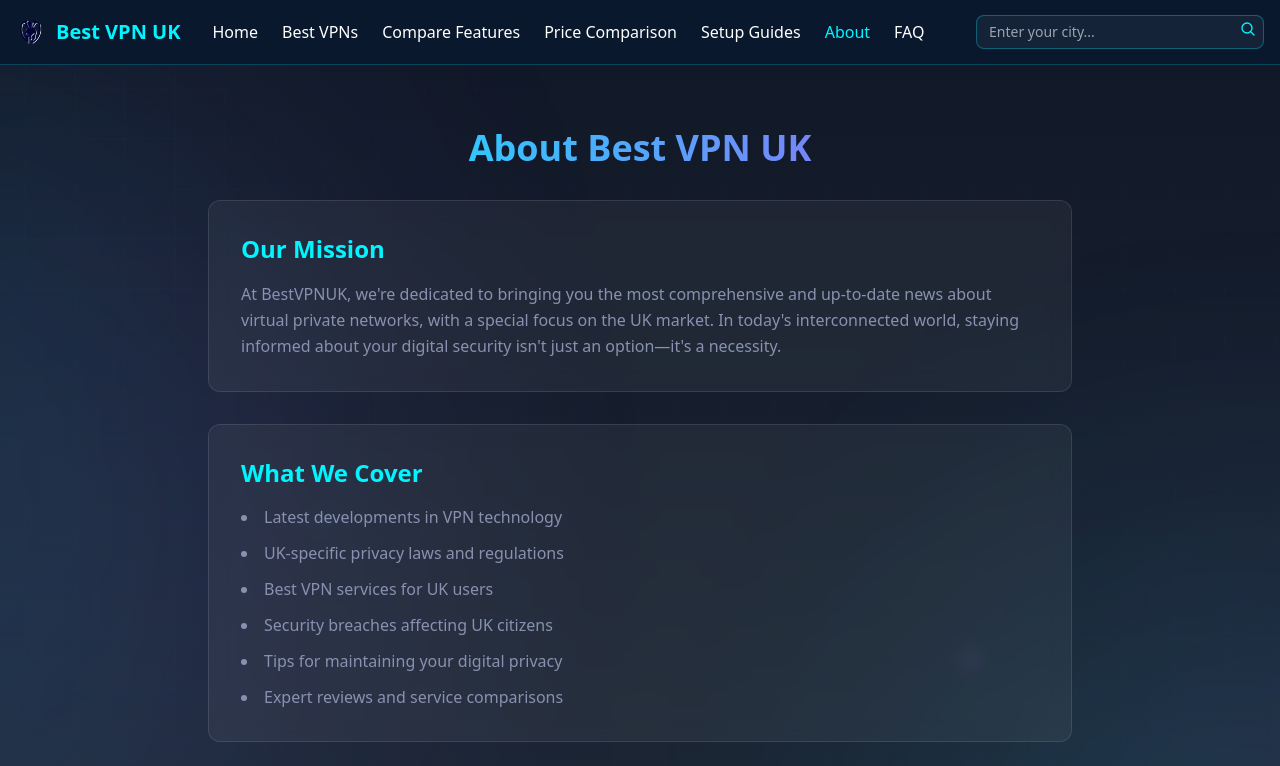
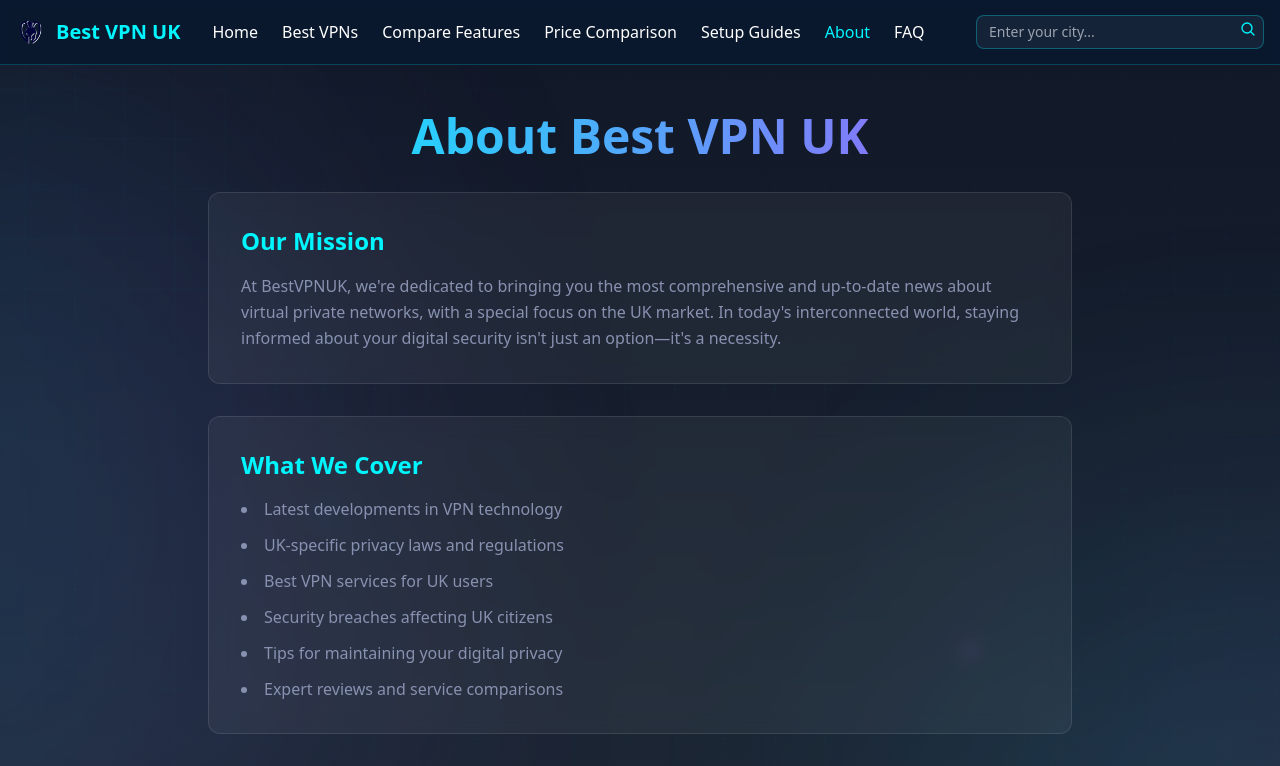
Before and after one commit to GergulasBalint/bestvpn, a React (Vite) app: page /about in a window 1280 px wide. Shown: the top 766 px of the page. Built offline with nearby package versions, Linux system fonts and the light colour scheme.

Commit message:
about us remake

```diff
--- a/src/pages/About.tsx
+++ b/src/pages/About.tsx
@@ -7,15 +7,15 @@ const About: FC = () => {
   return (
     <>
       <Helmet>
-        <title>About Us - Best VPN UK</title>
-        <meta name="description" content="Learn about our mission to help UK users find the perfect VPN service. Independent reviews and expert analysis." />
+        <title>About Best VPN UK</title>
+        <meta name="description" content="Learn about our mission to help UK users find the best VPN services through comprehensive comparisons and expert analysis." />
       </Helmet>
 
       <div className="min-h-screen bg-gradient-to-b from-gray-900 via-gray-800 to-gray-900 relative text-white">
         <CyberBackground />
-        <div className="relative z-10">
-          <main className="max-w-4xl mx-auto px-4 py-16">
-            <h1 className="text-4xl font-bold mb-8 bg-gradient-to-r from-cyber-blue to-purple-500 text-transparent bg-clip-text text-center">
+        <div className="relative z-10 py-12">
+          <div className="max-w-4xl mx-auto px-4">
+            <h1 className="text-4xl md:text-5xl font-bold mb-8 bg-gradient-to-r from-cyber-blue to-purple-500 text-transparent bg-clip-text text-center">
               About Best VPN UK
             </h1>
 
@@ -72,7 +72,7 @@ const About: FC = () => {
             </div>
 
             <RelatedLinks currentPath="/about" />
-          </main>
+          </div>
         </div>
       </div>
     </>
```
